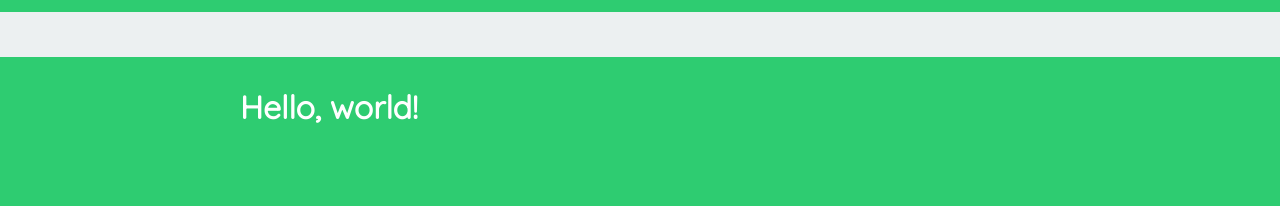
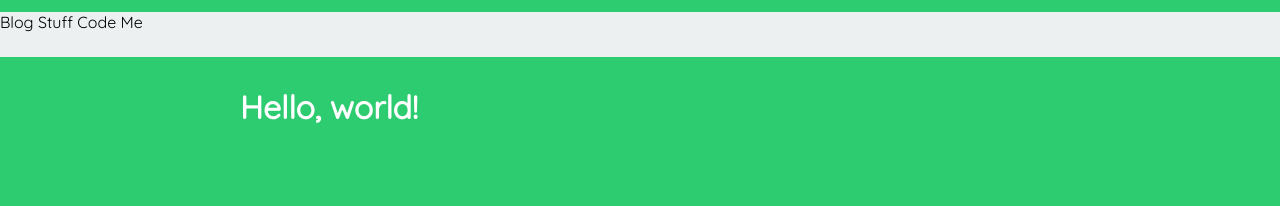
Before and after one commit to rasmusir/rasmusir.github.io, a Jekyll site: the page built from index.html, in a window 1280 px wide. Shown: the top 206 px of the page. Built offline with Jekyll 4.4.1, drawn with Linux system fonts in a browser that asks for light colours.

Commit message:
Linking navbar

```diff
--- a/_layouts/default.html
+++ b/_layouts/default.html
@@ -3,7 +3,7 @@
     {% include head.html %}
     <body>
         <div id="wrapper" class="{{ page.page }}">
-            <nav id="nav"></nav>
+            {% include nav.html %}
             <div>
                 {{ content }}
             </div>
```
